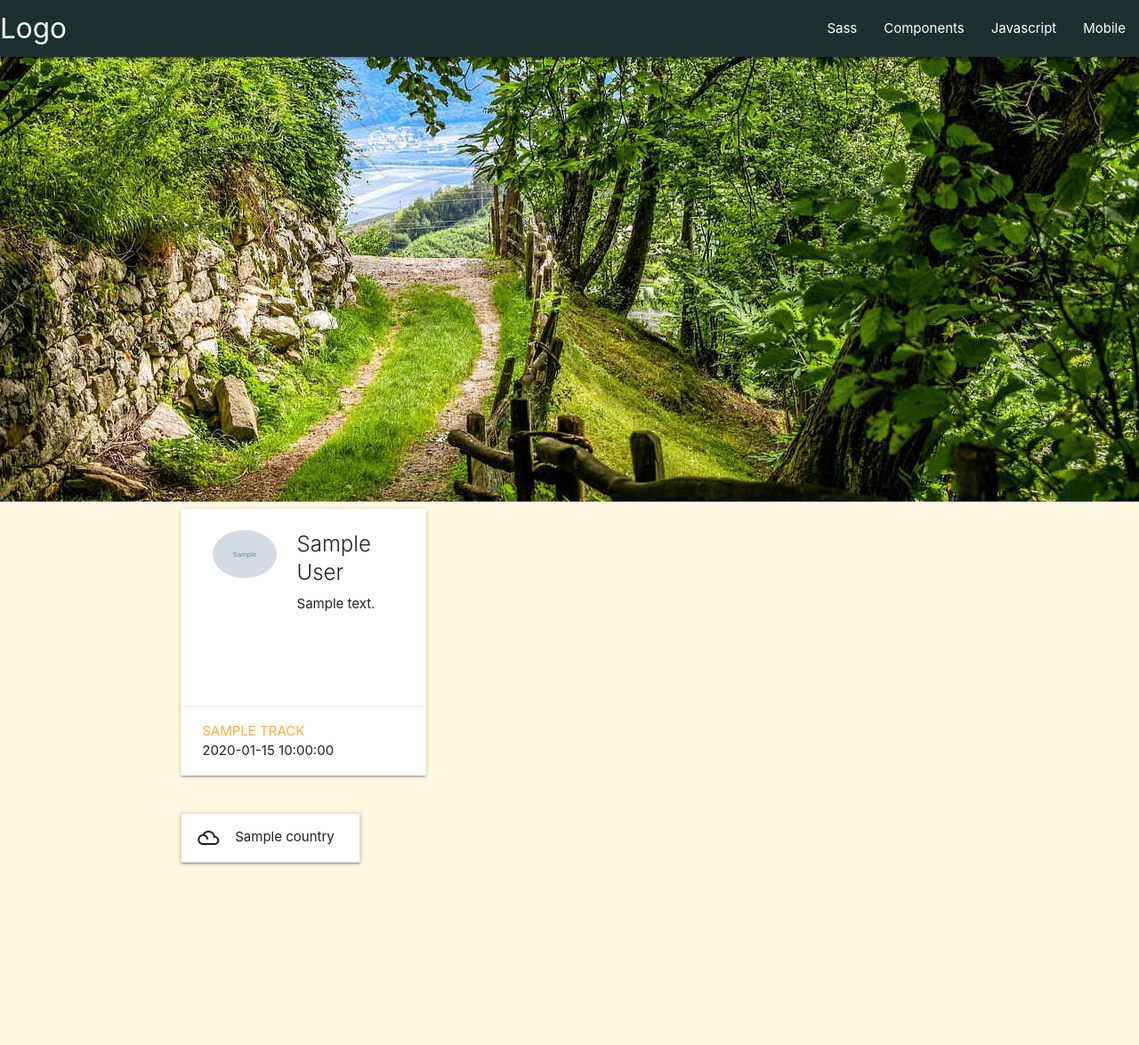
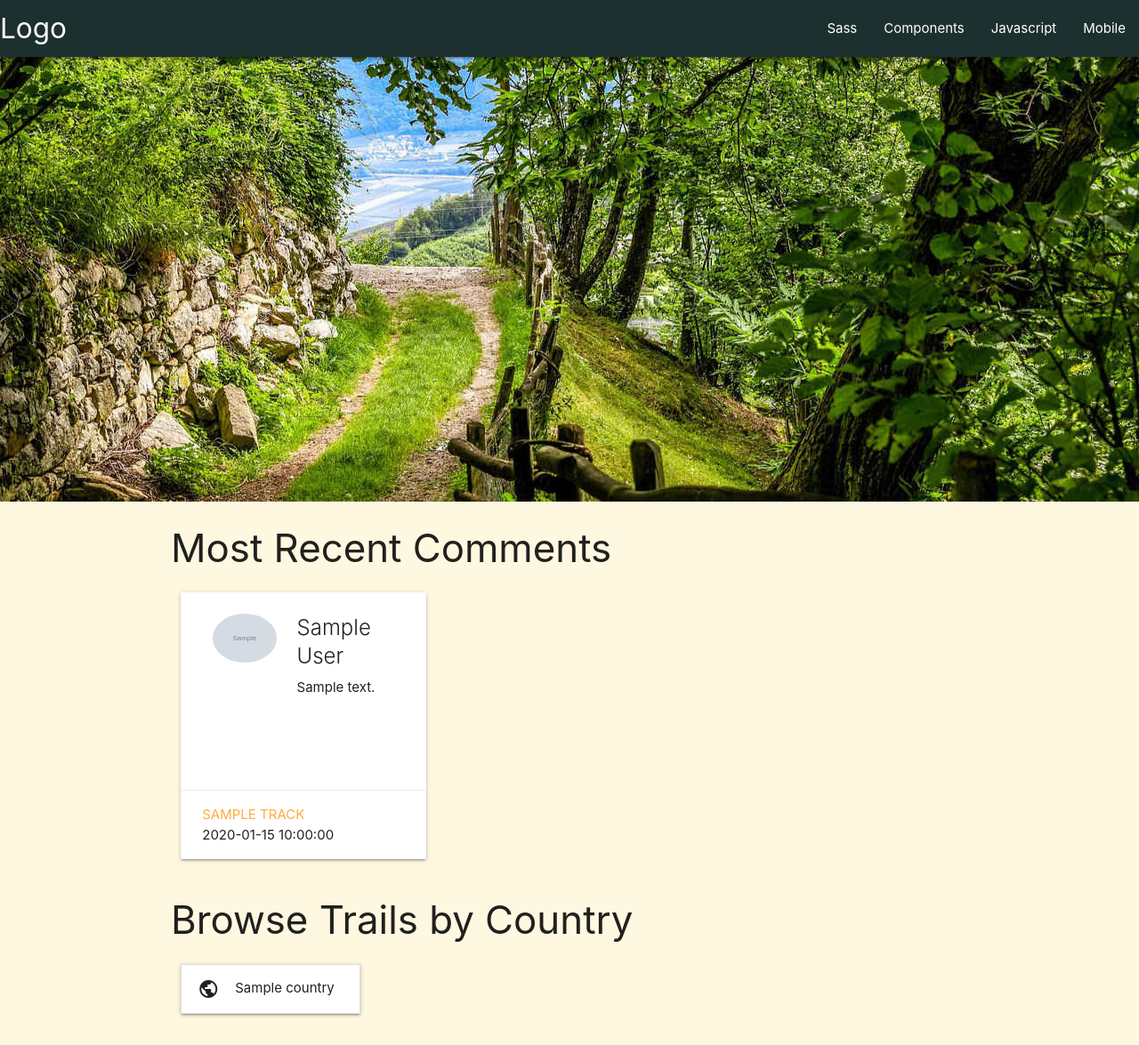
Before and after one commit to Oraclebun/ci-datacentric-project3, a Flask app: template templates/index.html in a window 1280 px wide. Shown: the whole page at 89% size. Before the commit the page ends 973 px from the top, so only its background shows below. Run offline with Flask 2, Linux system fonts and the light colour scheme; the template is opened without the code that fills it: most values are stand-ins (such as "Sample title", 1, 10 or a date in 2020); grey boxes marked "Sample" are stand-in pictures.

Commit message:
implement nested loop in jinja template to show country on the top of the collapsible ul, then order the list by regions and towns and by trail name

```diff
--- a/templates/index.html
+++ b/templates/index.html
@@ -12,6 +12,7 @@ Home Page
 </div>
 
 <div class="container">
+    <h3>Most Recent Comments</h3>
 	<div class="row">
 		{% for com in comments%}
 		<div class="col s12 m4">
@@ -41,13 +42,32 @@ Home Page
 
 <div class="container">
     <div class="row">
-
+		<h3>Browse Trails by Country</h3>
 			<div class="col s12 m3">
 				<ul class="collapsible">
-  {% for loc in location %}
+				{% for loc in location |groupby ("country")%}
 					<li>
-      <div class="collapsible-header"><i class="material-icons">filter_drama</i>{{loc.country}}</div>
-      <div class="collapsible-body"><span>{{loc.province}}, {{loc.town}} {{loc.trail_name}}</span></div>
+						<div class="collapsible-header">
+                        <i class="material-icons">public</i>
+                        {{loc.grouper}}
+                        </div>
+							<div class="collapsible-body">
+								<span>
+			                        <ul>
+				                    {% for places in loc.list|groupby ("town") %}
+				                        <li>
+					                        <span class="material-icons">place</span>
+								            {{places.grouper}}
+								            <ul>
+									        {% for trails in places.list %}
+									            <li><a href="#">{{trails.trail_name}}</a></li>
+									        {% endfor %}
+								            </ul>
+						                </li>
+						            {% endfor %}
+					                </ul>
+					            </span>
+				            </div>
 				    </li>
 				{% endfor %}
 				</ul>
```
Lines whose indentation alone changed are shown as unchanged.
